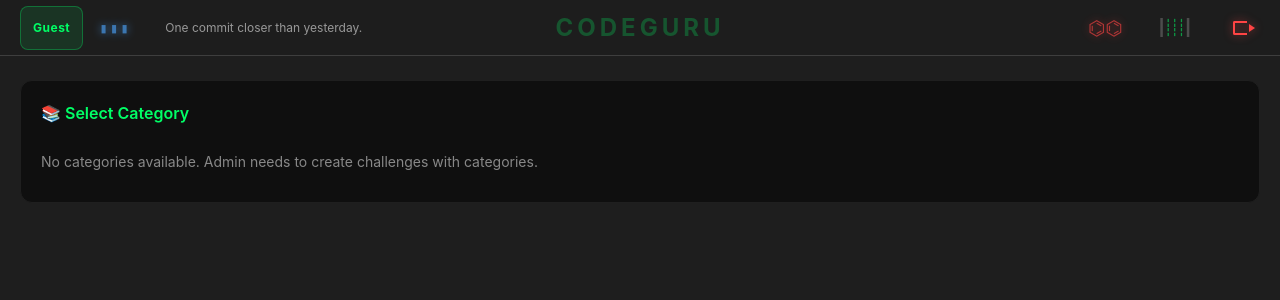
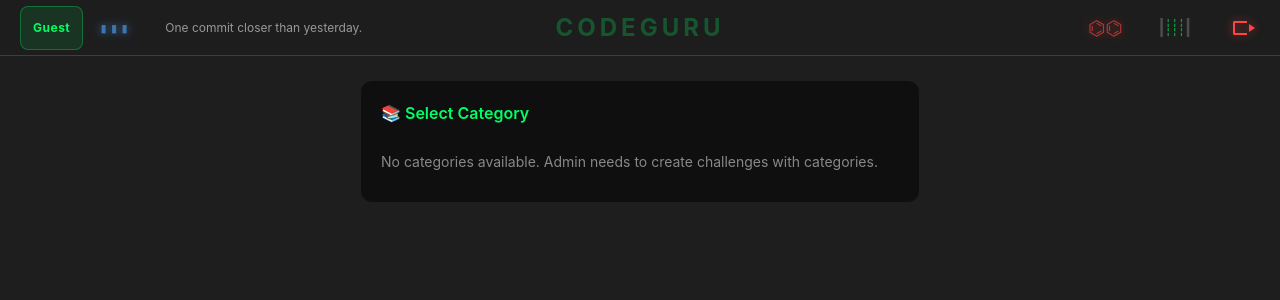
Before and after one commit to Lullaby47/codeguru, a FastAPI app: template templates/challenge.html in a window 1280 px wide. Shown: the top 300 px of the page. Run offline with FastAPI, Linux system fonts and the light colour scheme; the template is opened without the code that fills it, so the values that code supplies are empty; parts of the project's set-up code (start-up, migrations or seed data) failed here and were passed over; some libraries are stand-ins or nearby versions.

Commit message:
Center and reduce challenge category selection panel width.
Limit the Select Category panel width and center it to avoid full-page stretch while keeping responsive behavior on smaller screens.

Co-authored-by: Cursor <cursoragent@cursor.com>

```diff
--- a/templates/challenge.html
+++ b/templates/challenge.html
@@ -51,7 +51,7 @@
 {% set active_category = selected_category if selected_category else (challenge.main_category if challenge and challenge.main_category else None) %}
 {% set show_category_selector = not active_category and not challenge %}
 {% if show_category_selector %}
-<div style="background: #0f0f0f; border: 1px solid #1f1f1f; border-radius: 12px; padding: 20px; margin-bottom: 20px;">
+<div style="background: #0f0f0f; border: 1px solid #1f1f1f; border-radius: 12px; padding: 20px; margin: 0 auto 20px auto; width: 100%; max-width: 560px;">
     <h3 style="color: #00ff66; font-size: 16px; margin: 0 0 16px 0; font-weight: 600;">📚 Select Category</h3>
     {% if main_categories is defined and main_categories and main_categories|length > 0 %}
     <div style="display: flex; flex-direction: column; gap: 10px;">
```
